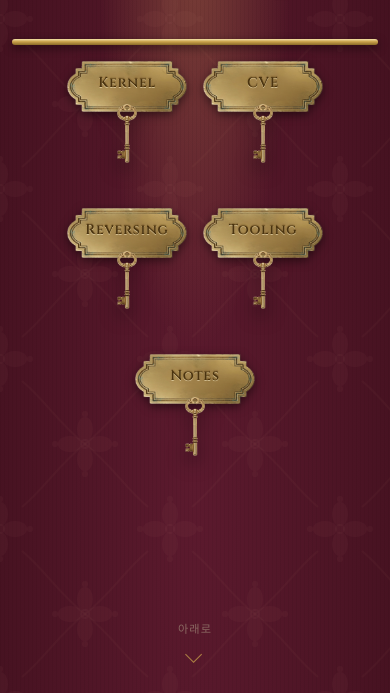
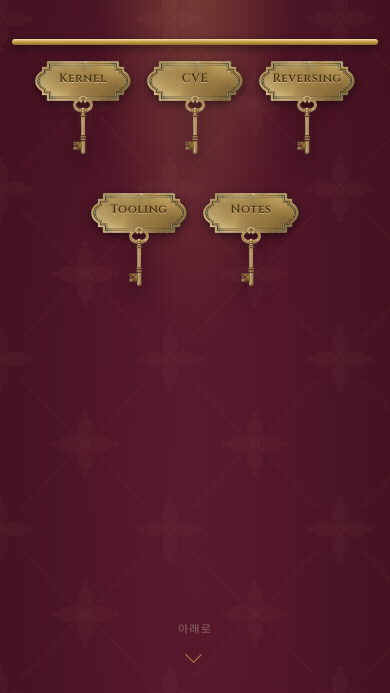
Before and after one commit to charlie-morningstar/subtitle-log, an Astro site: page / in a window 390 px wide. Shown: the part 151-844 px from the top of the page. Built offline with nearby package versions, Linux system fonts and the light colour scheme; Astro itself is replaced by a stand-in of ours; a web font is replaced by a local one.

Commit message:
Shrink nav nameplates and labels on narrow screens

```diff
--- a/src/styles/global.css
+++ b/src/styles/global.css
@@ -99,9 +99,9 @@ html.anim-ready .curtain-img{transition:transform 1.5s cubic-bezier(.33,0,.2,1)}
   .curtain-img.right{transform:translateX(170%)}
   .curtain-img:hover{animation:none}
   .hero{height:auto; min-height:100vh; padding-top:9vh}
-  .rack{max-width:94vw; gap:2.8rem 1rem}
-  .peg{width:clamp(7.5rem,30vw,10rem)}
-  .plabel{font-size:clamp(.88rem,3.6vw,1.05rem); padding-bottom:5%}
+  .rack{max-width:94vw; gap:2.4rem 1rem}
+  .peg{width:clamp(6rem,23vw,7.6rem)}
+  .plabel{font-size:clamp(.72rem,3vw,.9rem); padding-bottom:5%}
   .keyimg{width:clamp(20px,5vw,28px)}
 }
 
```
